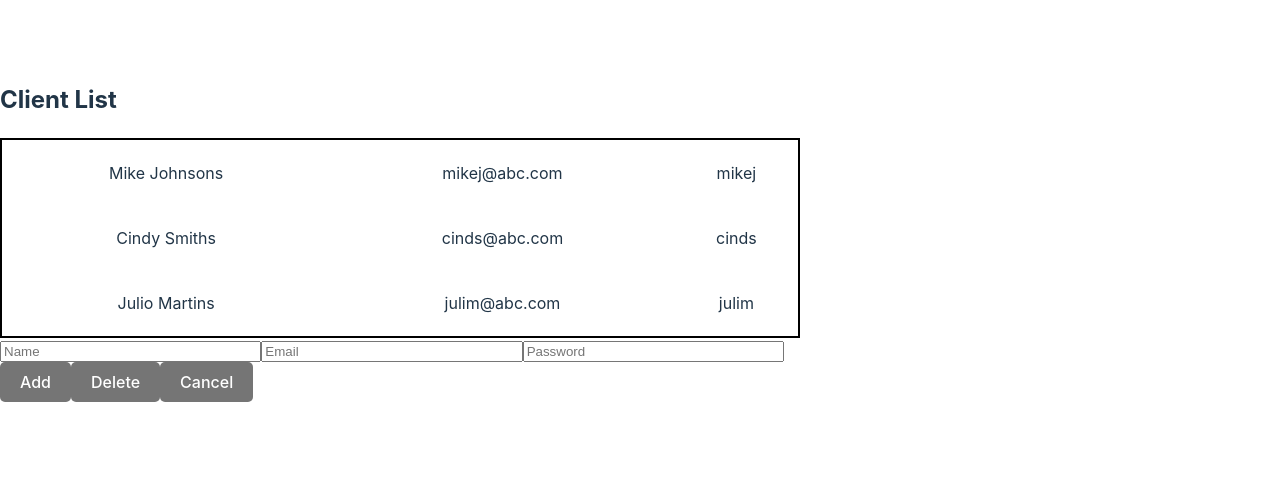
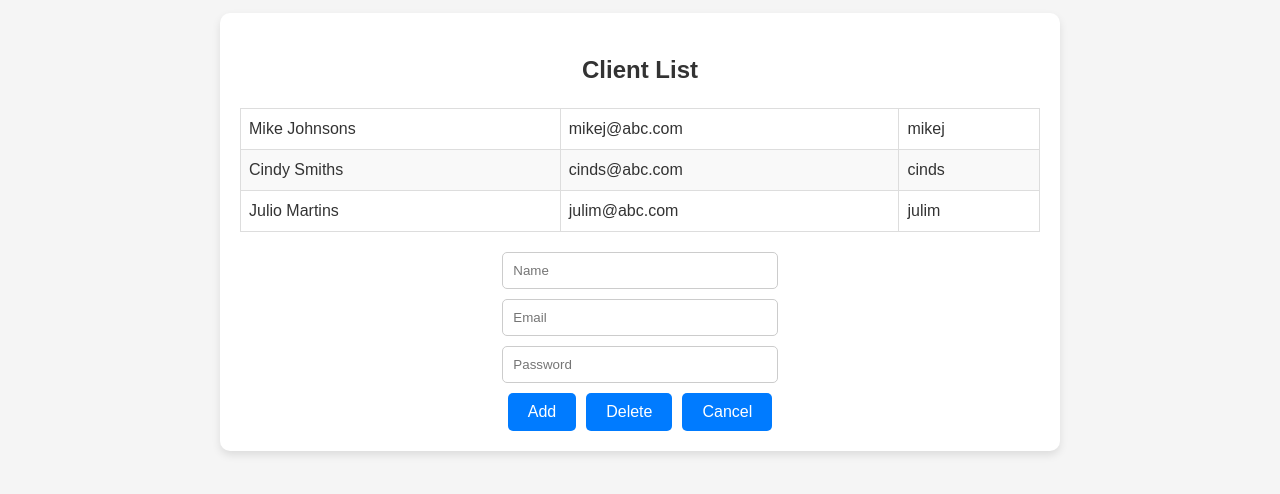
Before and after one commit to Kenany02/ClientListReact, a React (Vite) app in the folder react/: page / in a window 1280 px wide. Shown: the part 168-662 px from the top of the page. Built offline with nearby package versions, Linux system fonts and the light colour scheme.

Commit message:
CSS pretty

```diff
--- a/react/src/App.css
+++ b/react/src/App.css
@@ -1,38 +1,88 @@
-/* Filename - App.css*/
 .App {
 	width: 100vw;
 	height: 100vh;
 	display: flex;
 	justify-content: center;
 	align-items: center;
+	background-color: #f5f5f5;
+	font-family: Arial, sans-serif;
+  }
+
+  .card-container {
+	background: #fff;
+	padding: 20px;
+	border-radius: 10px;
+	box-shadow: 0 4px 8px rgba(0, 0, 0, 0.1);
+	width: 80%;
+	max-width: 800px;
+  }
+
+  h2 {
+	text-align: center;
+	color: #333; /* Ensure the heading text is dark */
   }
 
   table {
-	border: 2px solid rgb(0, 0, 0);
-	width: 800px;
-	height: 200px;
+	border-collapse: collapse;
+	width: 100%;
+	margin: 20px 0;
+	color: #333; /* Ensure the table text is dark */
   }
 
-th {
-	border-bottom: 10px solid black;
+  th, td {
+	border: 1px solid #ddd;
+	padding: 8px;
+	color: #333; /* Ensure the table cell text is dark */
+  }
+
+  tr:nth-child(even) {
+	background-color: #f9f9f9;
+  }
+
+  tr:hover {
+	background-color: #f1f1f1;
+	cursor: pointer;
   }
 
   td {
-	text-align: center;
+	text-align: left;
+  }
+
+  .bold-row {
+	font-weight: bold;
+	background-color: #e0f7fa !important;
+  }
+
+  .form-container {
+	display: flex;
+	flex-direction: column;
+	gap: 10px;
+	align-items: center;
+  }
+
+  .input-field {
+	width: calc(95% / 3);
+	padding: 10px;
+	border: 1px solid #ccc;
+	border-radius: 5px;
+  }
+
+  .button-group {
+	display: flex;
+	gap: 10px;
+	justify-content: center;
   }
 
   .button-primary {
-  background-color: #757575;
+	background-color: #007bff;
 	color: #fff;
 	padding: 10px 20px;
 	border-radius: 5px;
 	border: none;
 	cursor: pointer;
+	transition: background-color 0.3s;
   }
 
   .button-primary:hover {
-  background-color: #000000;
+	background-color: #0056b3;
   }
-.bold-row {
-  font-weight: bold;
-}
--- a/react/src/App.jsx
+++ b/react/src/App.jsx
@@ -1,25 +1,24 @@
 import React, { useState, useEffect } from "react";
-import './App.css'
-import {getAll, get, deleteById, post, put } from './memdb.js'
-
+import './App.css';
+import { getAll, get, deleteById, post, put } from './memdb.js';
 
 let id = -1;
-let isClicked = "Add"
+let isClicked = "Add";
 
 function App() {
-  const handleClear = () =>{
+  const handleClear = () => {
     setName("");
     setEmail("");
     setPassword("");
-    setSelectedRow(-1)
-
+    setSelectedRow(-1);
+    isClicked = "Add";
   }
 
   const [name, setName] = useState("");
   const [email, setEmail] = useState("");
   const [password, setPassword] = useState("");
   const [selectedRow, setSelectedRow] = useState("");
-  const [customers, setCustomers] = useState([])
+  const [customers, setCustomers] = useState([]);
 
   useEffect(() => {
     getCustomers();
@@ -30,52 +29,40 @@ function App() {
     setCustomers(allCustomers);
   };
 
-
   const handleClick = (val) => {
-    if (id == val.id) {
+    if (id === val.id) {
       id = -1;
-      isClicked = "Add"
-      setSelectedRow(-1);
       handleClear();
     } else {
       setSelectedRow(val.id);
-      console.log('List was clicked this is id: ' + val.id)
-      setName(val.name)
-      setEmail(val.email)
-      setPassword(val.password)
+      setName(val.name);
+      setEmail(val.email);
+      setPassword(val.password);
       id = val.id;
-      isClicked = "Update"
+      isClicked = "Update";
     }
   }
 
   const handleSubmit = (action) => {
     if (action === 'Add') {
-
-
       console.log("Adding:", { name, email, password });
-    }
-    else if (action === 'Update') {
+    } else if (action === 'Update') {
       console.log("Updating:", { name, email, password });
     } else if (action === 'delete') {
-      deleteById(selectedRow)
+      deleteById(selectedRow);
       console.log("Deleting:", { name, email, password });
     }
-    getCustomers()
-    handleClear()
+    getCustomers();
+    handleClear();
   };
 
-
-
   return (
-
-
+    <div className="App">
       <div className="card-container">
-
-      <h2> Client List</h2>
-
+        <h2>Client List</h2>
         <table>
           <tbody>
-          {customers.map((val, key) => (
+            {customers.map((val) => (
               <tr key={val.id}
                 className={selectedRow === val.id ? 'bold-row' : ''}
                 onClick={() => handleClick(val)}>
@@ -86,41 +73,36 @@ function App() {
             ))}
           </tbody>
         </table>
-
-
-
         <div className="form-container">
           <input
             type="text"
             placeholder="Name"
             value={name}
             onChange={(e) => setName(e.target.value)}
-          style={{ width: "calc(95% / 3)" }}
+            className="input-field"
           />
           <input
             type="text"
             placeholder="Email"
             value={email}
             onChange={(e) => setEmail(e.target.value)}
-          style={{ width: "calc(95% / 3)" }}
+            className="input-field"
           />
           <input
             type="password"
             placeholder="Password"
             value={password}
             onChange={(e) => setPassword(e.target.value)}
-          style={{ width: "calc(95% / 3)" }}
+            className="input-field"
           />
-        <div>
-          <button className="button-primary" onClick={() => handleSubmit('add')}>{isClicked}</button>
+          <div className="button-group">
+            <button className="button-primary" onClick={() => handleSubmit(isClicked)}>{isClicked}</button>
             <button className="button-primary" onClick={() => handleSubmit('delete')}>Delete</button>
             <button className="button-primary" onClick={() => handleClear()}>Cancel</button>
-
           </div>
         </div>
-
       </div>
-
+    </div>
   );
 }
 
```
Lines whose indentation alone changed are shown as unchanged.
